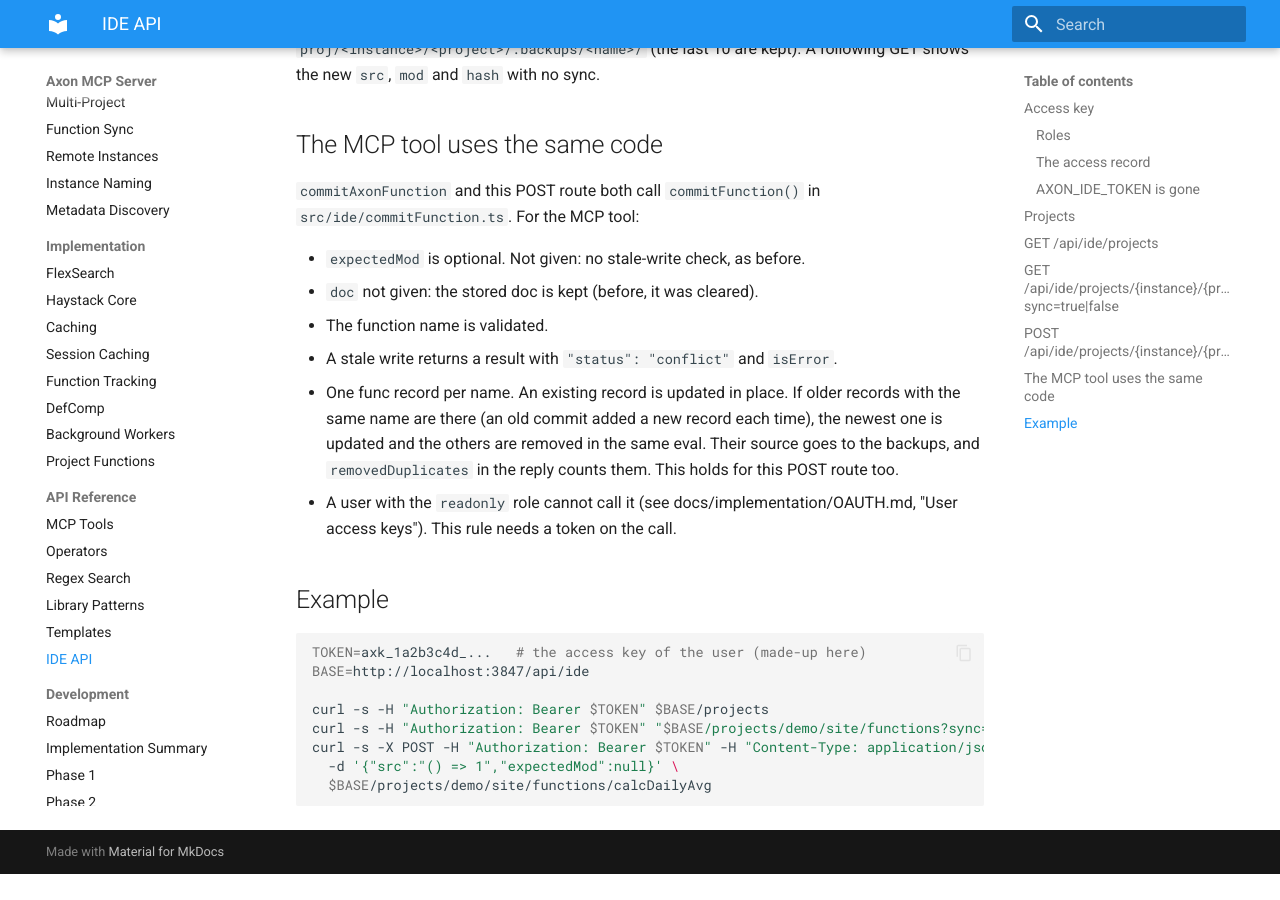
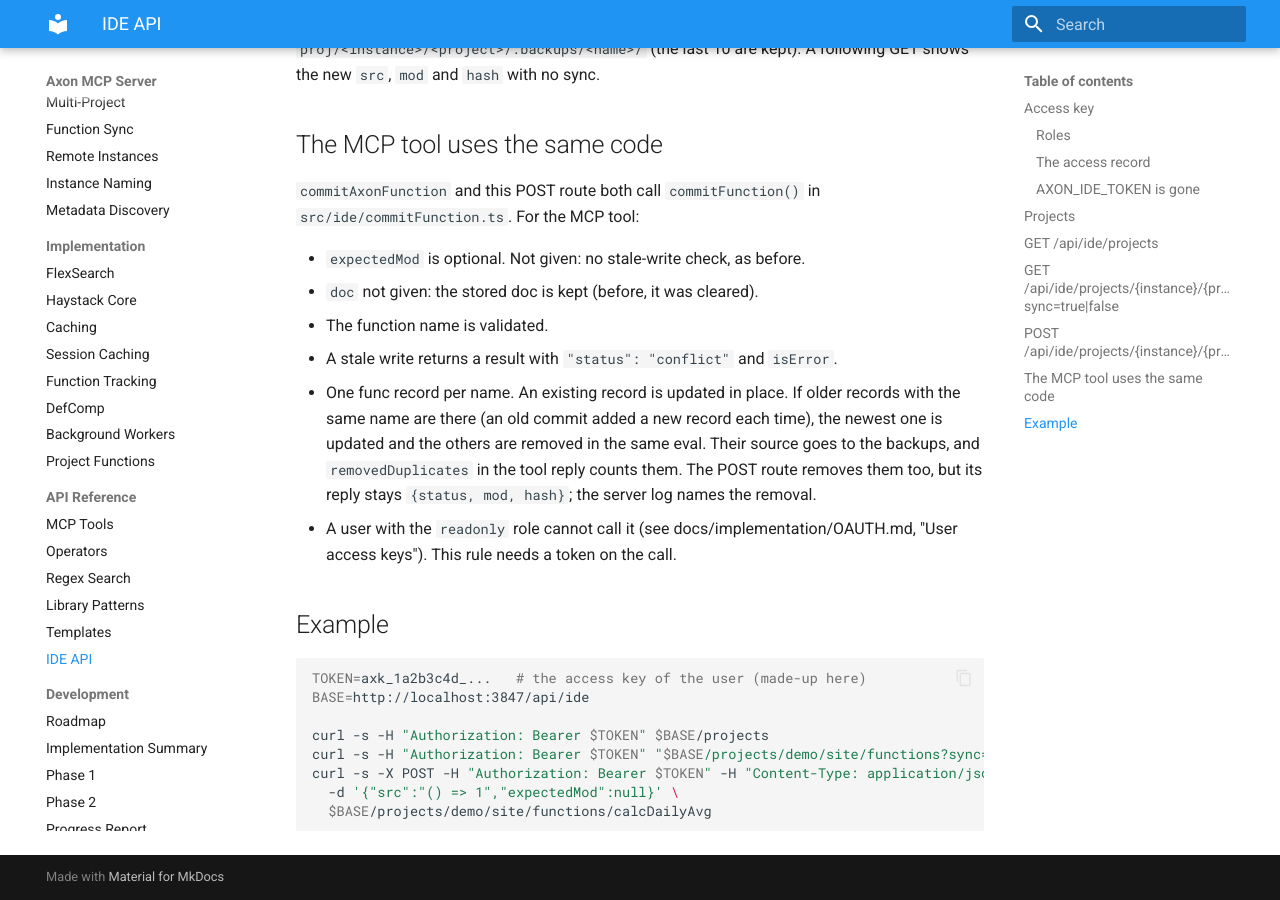
Before and after one commit to Project-SandStar/AxonMcpServer, an MkDocs documentation site: the page built from docs/api/IDE-API.md, in a window 1280 px wide and 900 px high, scrolled down 4376 px. Built offline with MkDocs 1.6.1 and Material for MkDocs 9.7.7, drawn with Linux system fonts in a browser that asks for light colours; before the commit the page ends 5250 px from its top, so only the background shows below that.

Commit message:
docs(ide): the POST reply has no removedDuplicates
Co-Authored-By: Claude Opus 5.5 <noreply@anthropic.com>

```diff
--- a/docs/api/IDE-API.md
+++ b/docs/api/IDE-API.md
@@ -184,8 +184,9 @@ with no sync.
 - One func record per name. An existing record is updated in place. If older
   records with the same name are there (an old commit added a new record each
   time), the newest one is updated and the others are removed in the same
-  eval. Their source goes to the backups, and `removedDuplicates` in the reply
-  counts them. This holds for this POST route too.
+  eval. Their source goes to the backups, and `removedDuplicates` in the tool
+  reply counts them. The POST route removes them too, but its reply stays
+  `{status, mod, hash}`; the server log names the removal.
 - A user with the `readonly` role cannot call it (see docs/implementation/OAUTH.md,
   "User access keys"). This rule needs a token on the call.
 
```
